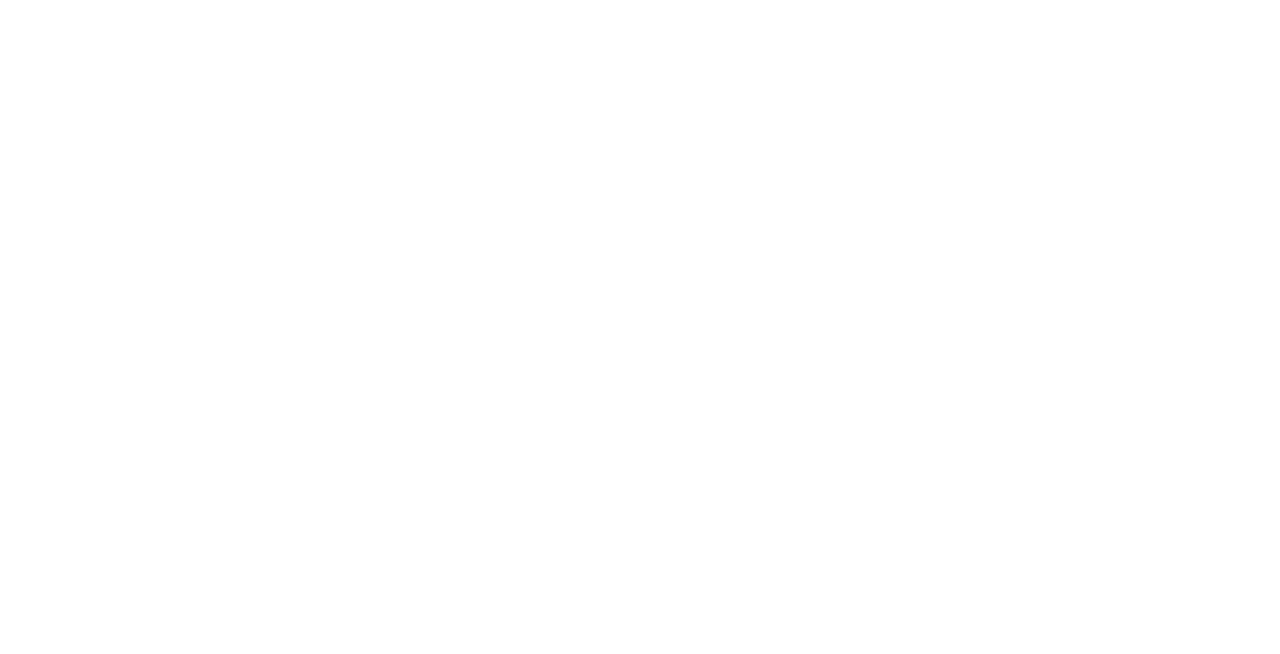
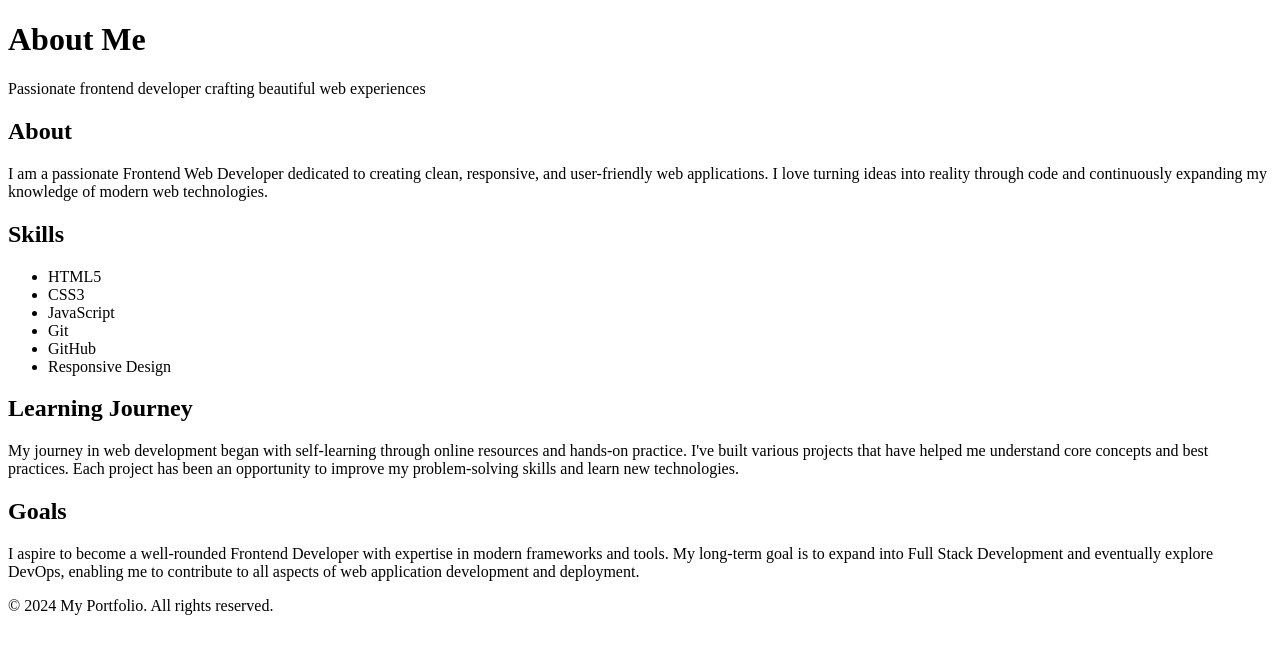
Before and after one commit to AmrendraCodes/My_FrontEnd-Portfolio-, a website: page portfolio/about.html in a window 1280 px wide. Drawn offline with Linux system fonts and the light colour scheme.

Commit message:
file commited

```diff
--- a/portfolio/about.html
+++ b/portfolio/about.html
@@ -3,9 +3,45 @@
 <head>
     <meta charset="UTF-8">
     <meta name="viewport" content="width=device-width, initial-scale=1.0">
-    <title>About us</title>
+    <title>About Me</title>
 </head>
 <body>
+    <header class="page-header">
+        <h1>About Me</h1>
+        <p class="header-intro">Passionate frontend developer crafting beautiful web experiences</p>
+    </header>
 
+    <main class="main-content">
+        <section class="about-section">
+            <h2>About</h2>
+            <p>I am a passionate Frontend Web Developer dedicated to creating clean, responsive, and user-friendly web applications. I love turning ideas into reality through code and continuously expanding my knowledge of modern web technologies.</p>
+        </section>
+
+        <section class="skills-section">
+            <h2>Skills</h2>
+            <ul class="skills-list">
+                <li>HTML5</li>
+                <li>CSS3</li>
+                <li>JavaScript</li>
+                <li>Git</li>
+                <li>GitHub</li>
+                <li>Responsive Design</li>
+            </ul>
+        </section>
+
+        <section class="experience-section">
+            <h2>Learning Journey</h2>
+            <p>My journey in web development began with self-learning through online resources and hands-on practice. I've built various projects that have helped me understand core concepts and best practices. Each project has been an opportunity to improve my problem-solving skills and learn new technologies.</p>
+        </section>
+
+        <section class="goals-section">
+            <h2>Goals</h2>
+            <p>I aspire to become a well-rounded Frontend Developer with expertise in modern frameworks and tools. My long-term goal is to expand into Full Stack Development and eventually explore DevOps, enabling me to contribute to all aspects of web application development and deployment.</p>
+        </section>
+    </main>
+
+    <footer class="page-footer">
+        <p>&copy; 2024 My Portfolio. All rights reserved.</p>
+    </footer>
 </body>
 </html>
```
